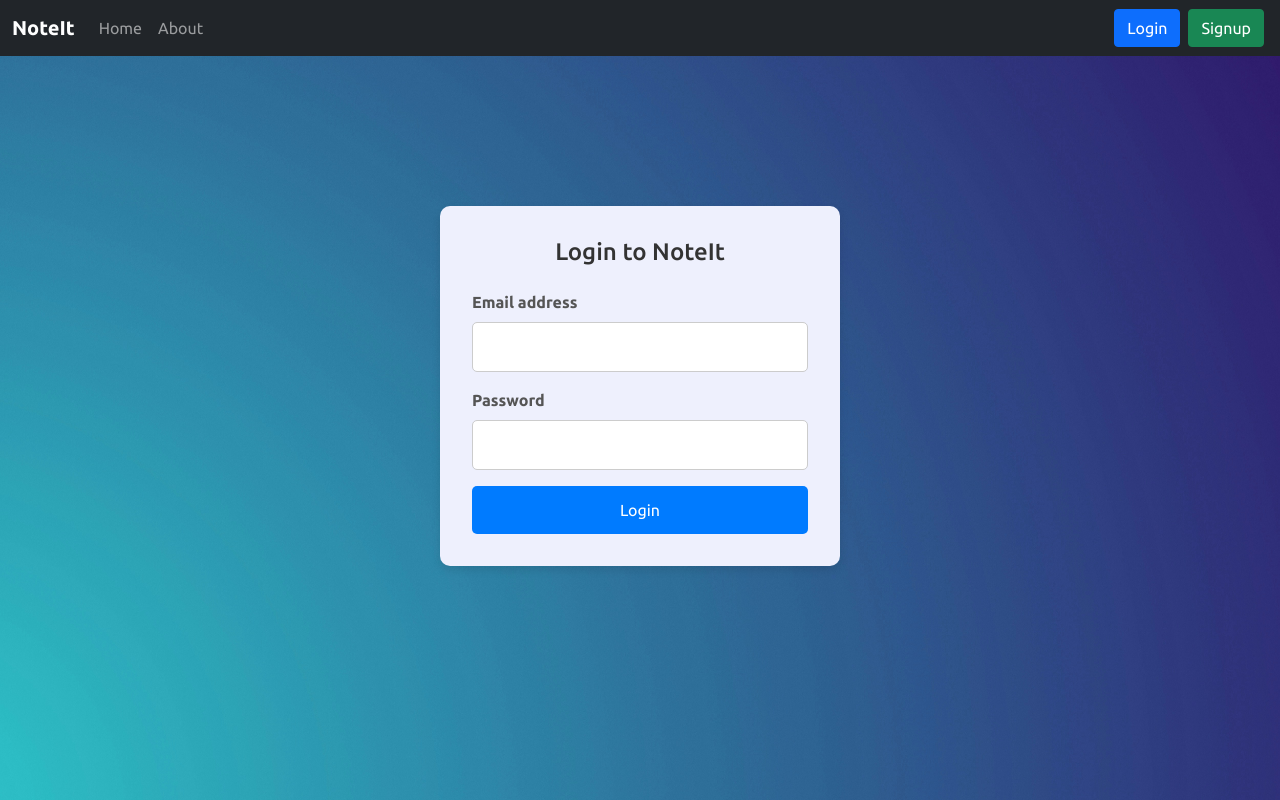
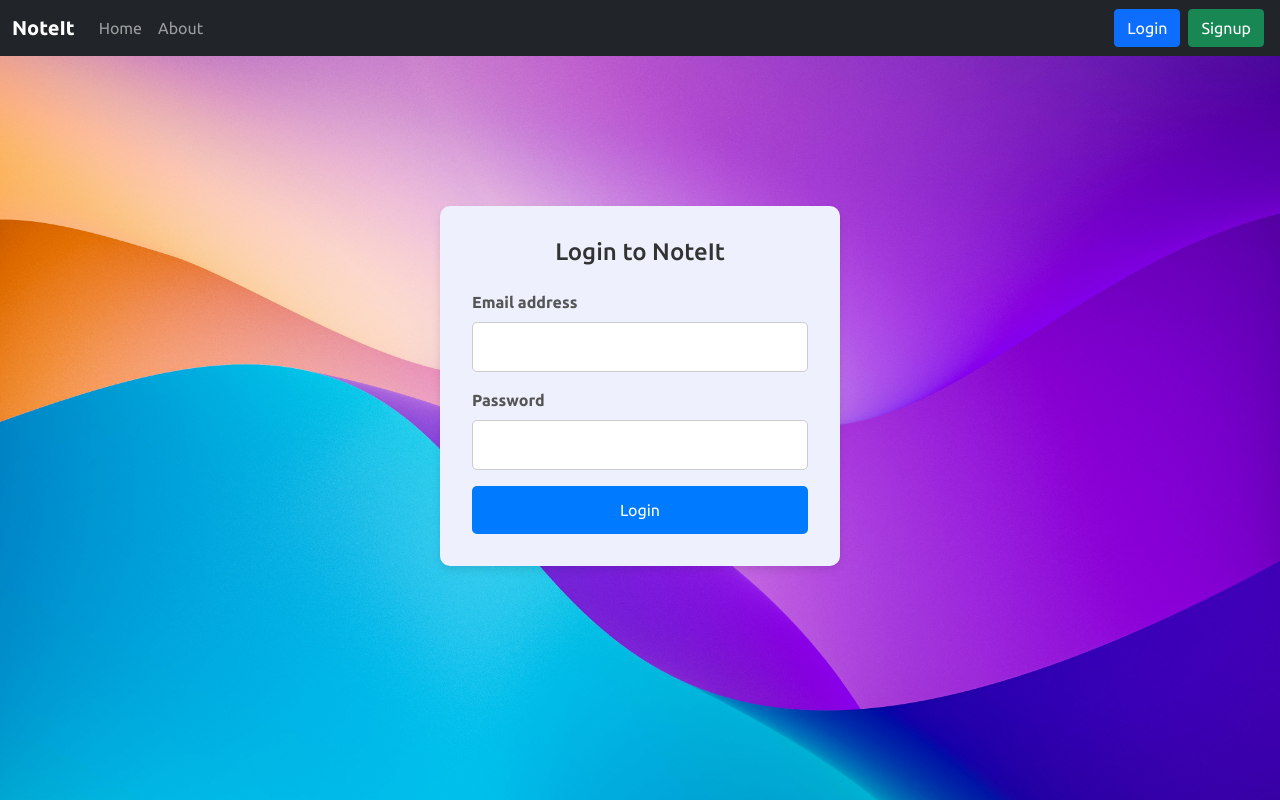
Before and after one commit to itzmenischay/NoteIt, a React (Create React App) app: page /login in a window 1280 px wide. Built offline with nearby package versions, Linux system fonts and the light colour scheme; no server answers.

Commit message:
Updated Files

```diff
--- a/src/components/Background.css
+++ b/src/components/Background.css
@@ -4,7 +4,7 @@
     left: 0;
     width: 100vw;
     height: 100vh;
-    background-image: url("/public/gradient-background.jpg");
+    background-image: url("/public/gradient-background2.jpg");
     background-size: cover;
     background-position: center;
     background-repeat: no-repeat;
```
Also changed, not shown: public/gradient-background1.jpg (renamed from public/gradient-background.jpg), public/gradient-background2.jpg (added).
